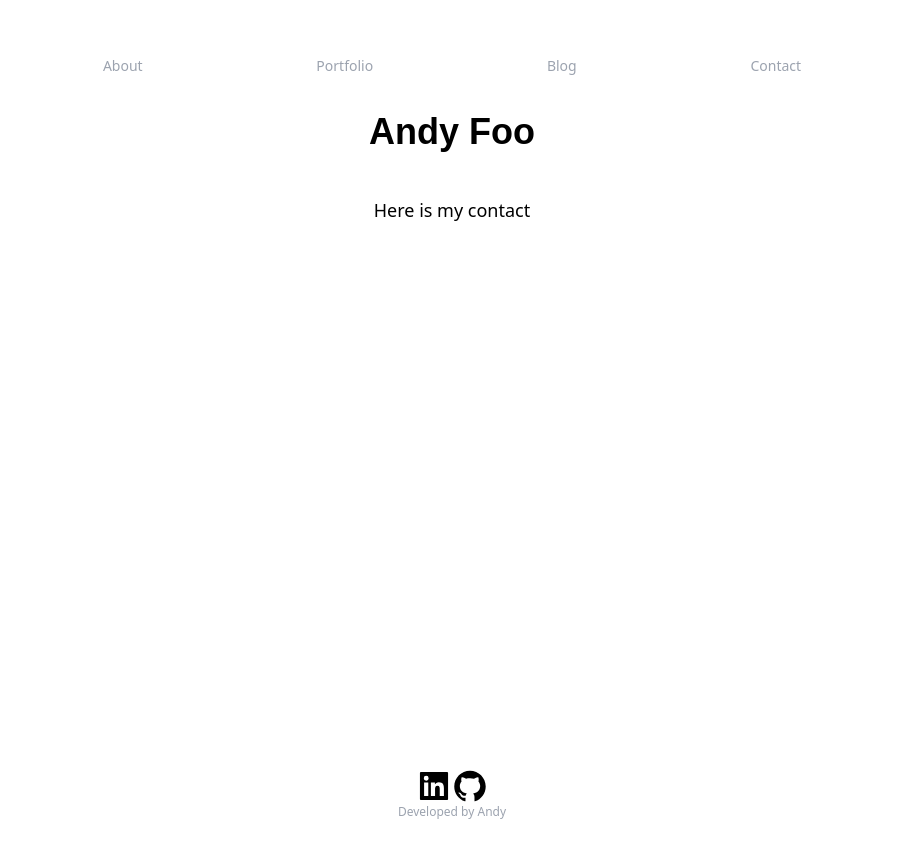
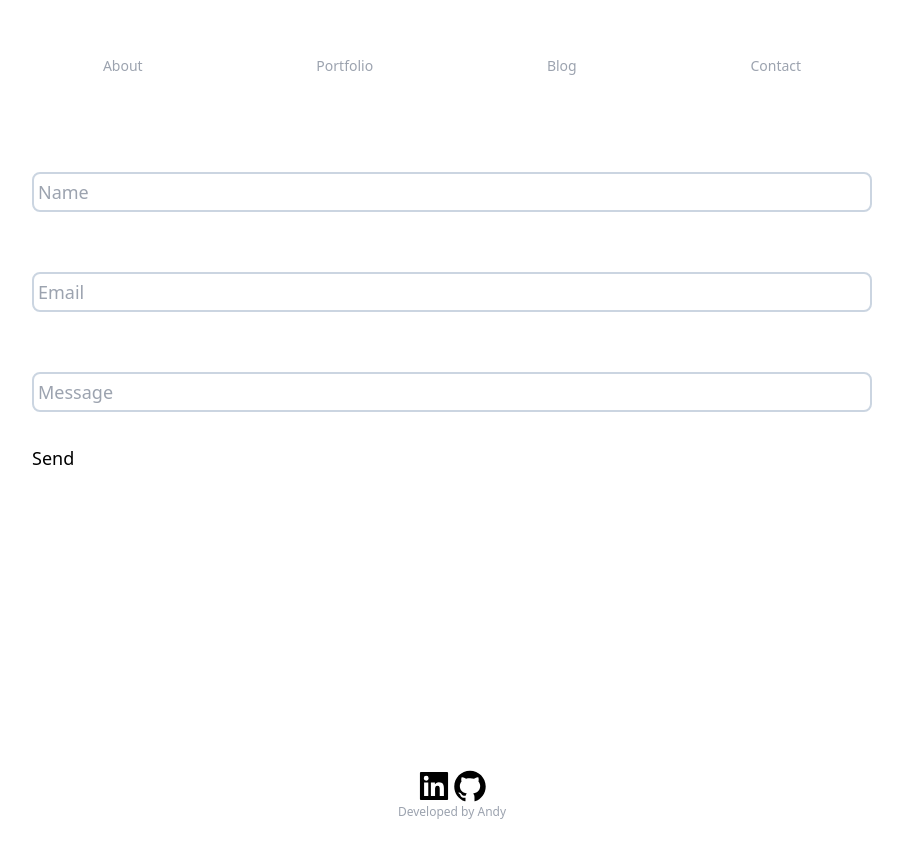
Before and after one commit to AndyFooGuoZhen/Nextjs_Blog, a Next.js app in the folder blog/: page /contact in a window 1280 px wide. Shown: the top 858 px of the page, without its empty margins (188-1091 px from the left). Built offline with nearby package versions, Linux system fonts and the light colour scheme.

Commit message:
Basic email functionality

```diff
--- a/blog/app/contact/page.tsx
+++ b/blog/app/contact/page.tsx
@@ -1,33 +1,47 @@
+'use client';
+
+import { useRef } from "react";
+import emailjs from "@emailjs/browser"
+
 const Contact = () => {
+
+  require('dotenv').config();
+
+  const sendEmail = (e:any) => {
+    e.preventDefault();
+
+    emailjs.sendForm(process.env.REACT_APP_EMAIL_SERVICE_ID, 'template_4eyuq7x', e.target, 'Bp6tDHRacQYQOgn6S')
+      .then((result) => {
+          console.log(result.text);
+      }, (error) => {
+          console.log(error.text);
+      });
+  };
+
     return (
       <div className="mx-auto md:text-start md:text md:max-w-6xl">
-        <h1 className=" font-bold text-center text-3xl font-abel mb-6 md:text-4xl">
-          Andy Foo
-        </h1>
+        <div className="mt-11 px-4 text-justify text-sm md:text-lg ">
+            <div>
+              <form onSubmit={sendEmail}>
+                <input
 
-        <div className="mt-11 px-4 text-justify text-sm md:text-lg ">
-            <h3>
-                Here is my contact
-            </h3>
-          {/* <h3>
-            Hi there! I'm Andy. I'm currently a student at Iowa State University
-            majoring in CS in my senior year. I'm always looking for ways to push
-            myself and grow personally by taking on new projects.
-          </h3>
-          <h1 className=""></h1>
-          <div className="my-5"></div>
-          <h3>
-            I've built this personal blog to share my thoughts and ideas about
-            interesting events of my day or stuff I've found to be impactful from
-            the internet. Being relatively new to the blog writing game, I seek to
-            improve my writing skills through this blog as well.
-          </h3>
-          <h3 className="my-5">
-            I hope to inspire others to practice the skills of deep thought and
-            hope you have a valuable takeaway to bring with you through reading
-            some my blogs. So join me on this journey of discovery and let's
-            explore the world together. Thanks for stopping by!
-          </h3> */}
+                  placeholder="Name"
+                  name="user_name"
+                  className="border-slate-300 border-2 w-full rounded-lg mb-8 p-1"/>
+                  <input type="text"  />
+                  <input
+                  placeholder="Email"
+                  name="user_email"
+                  className="border-slate-300 border-2 w-full rounded-lg mb-8 p-1"/>
+                  <input type="text"  />
+                  <input
+                  placeholder="Message"
+                  name="message"
+                  className="border-slate-300 border-2 w-full rounded-lg mb-8 p-1"/>
+
+                  <input type="submit" value="Send" />
+              </form>
+            </div>
         </div>
       </div>
     );
--- a/blog/app/layout.tsx
+++ b/blog/app/layout.tsx
@@ -25,11 +25,10 @@ export default function RootLayout({
       {/* <body className="px-10 md:px-24 items-center flex justify-center max-w-2xl"> */}
         <body className="antialiased max-w-4xl mb-40 flex flex-col md:flex-row mx-4 mt-8 lg:mx-auto justify-center">
         <div className="min-h-screen flex flex-col justify-between w-full">
-          {/* <section className="md:flex flex-row w-full relative mt-3 justify-center "> */}
           <section className="w-full relative mt-3  ">
 
             {/* <div className="flex justify-around text-center mx-10 md:flex-col p-3 md:justify-start md:items-end md:text-start w-full mb-3 md:w-1/6 "> */}
-            <div className="flex justify-around text-center p-3 mb-3">
+            <div className="flex justify-around text-center p-3 mb-7">
               <Link href={"/aboutme"}>
                   {/* <h2 className="  text-gray-400 hover:text-gray-500 hover:bg-gradient-to-b from-white to-gray-100   font-medium rounded-lg text-sm px-5 py-2.5  mr-2 mb-2 "> */}
                   <h2 className="  text-gray-400 hover:text-gray-500 hover:bg-gradient-to-b from-white to-gray-100   font-medium rounded-lg text-sm  ">
--- a/blog/package.json
+++ b/blog/package.json
@@ -9,6 +9,7 @@
     "lint": "next lint"
   },
   "dependencies": {
+    "@emailjs/browser": "^3.11.0",
     "@types/react-dom": "18.0.11",
     "@vercel/analytics": "^1.0.0",
     "dotenv": "^16.0.3",
```
Also changed, not shown: 1 other file (tests, documents, lock files or other folders).
